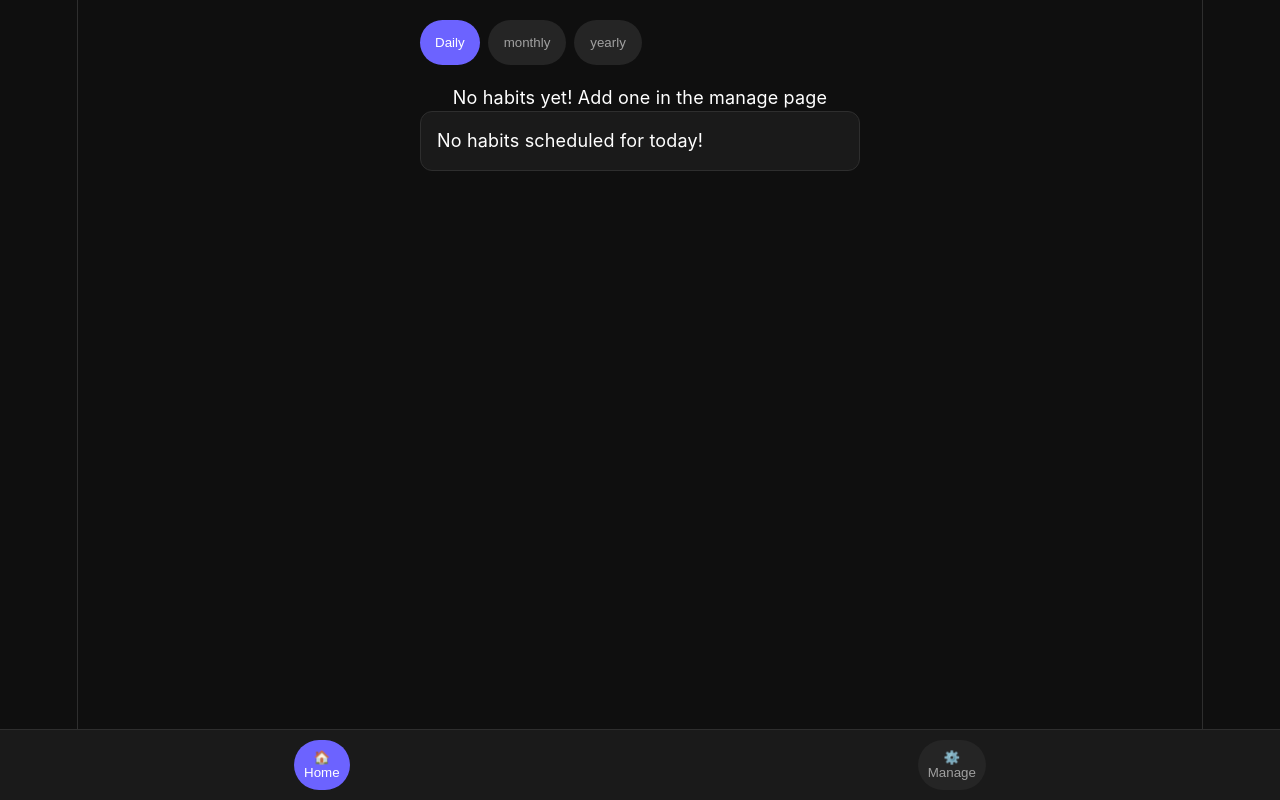
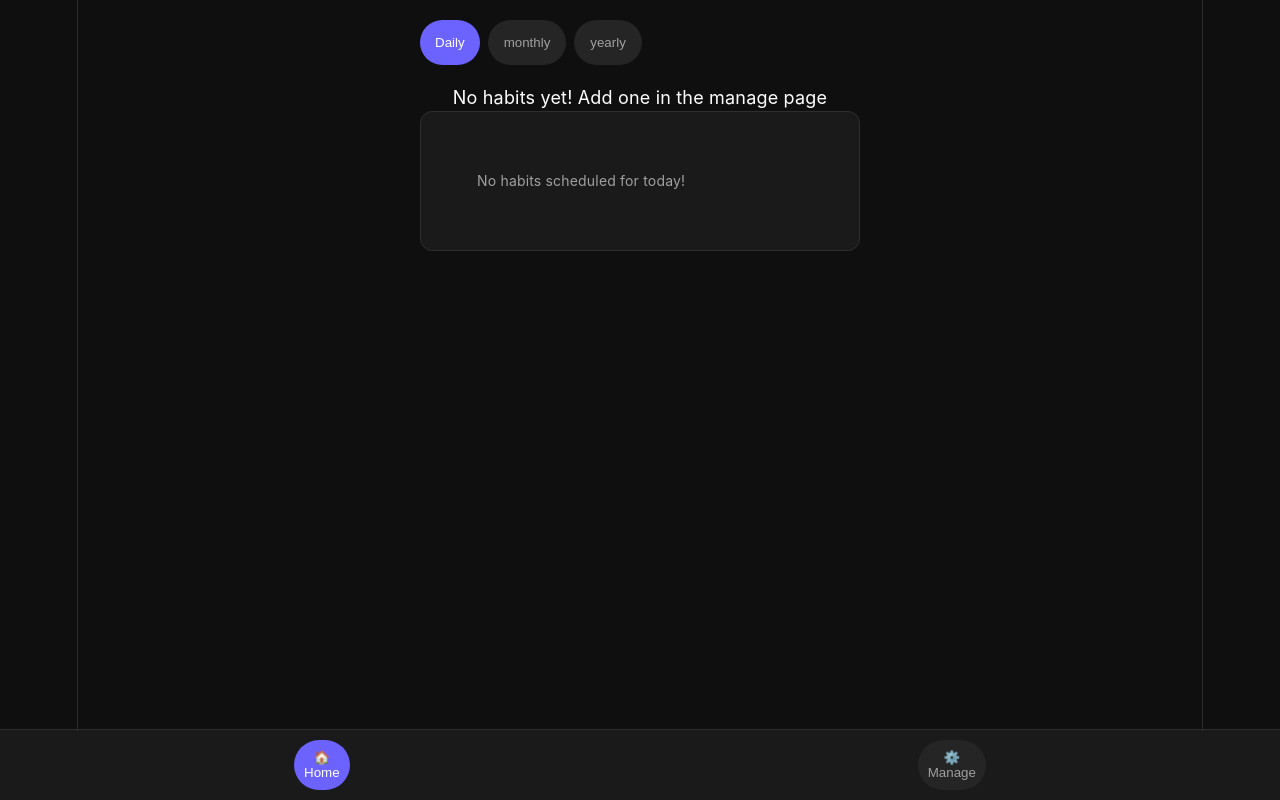
Before and after one commit to bytequestlog-spec/habit-tracker, a React (Vite) app: page / in a window 1280 px wide. Built offline with nearby package versions, Linux system fonts and the light colour scheme.

Commit message:
styled manage page

```diff
--- a/src/components/DailyView.jsx
+++ b/src/components/DailyView.jsx
@@ -15,7 +15,9 @@ function DailyView({ habits, setHabits }) {
 
   return (
     <div className="habit-row">
-      {visibleHabits.length === 0 && <p>No habits scheduled for today!</p>}
+      {visibleHabits.length === 0 && (
+        <p className="empty-message">No habits scheduled for today!</p>
+      )}
       {visibleHabits.map((habit, index) => (
         <div key={index}>
           <span className="habit-name">{habit.name}</span>
--- a/src/components/ManagePage.jsx
+++ b/src/components/ManagePage.jsx
@@ -104,10 +104,11 @@ function ManagePage({ habits, setHabits }) {
                 </div>
               ) : (
                 <div>
-                  <span>
+                  <span className="habit-info">
                     {habit.name} | {habit.days.join(", ")}| {habit.startDate} -{" "}
                     {habit.endDate}
                   </span>
+                  <div className="habit-card-action">
                     <button
                       onClick={() => {
                         setHabits(habits.filter((_, i) => i !== index));
@@ -128,6 +129,7 @@ function ManagePage({ habits, setHabits }) {
                     >
                       edit
                     </button>
+                  </div>
                 </div>
               )}
             </div>
--- a/src/styles/DailyView.css
+++ b/src/styles/DailyView.css
@@ -37,3 +37,10 @@
 .remove-btn:hover {
   background-color: rgb(223, 33, 33);
 }
+
+.empty-message {
+  color: var(--text-secondary);
+  text-align: center;
+  padding: 40px;
+  font-size: 14px;
+}
--- a/src/styles/ManagePage.css
+++ b/src/styles/ManagePage.css
@@ -47,6 +47,19 @@
   display: flex;
   justify-content: space-between;
   align-items: center;
+  gap: 10px;
+}
+
+.habit-info {
+  flex: 1;
+  font-size: 14px;
+  color: var(--text-primary);
+}
+
+.habit-card-action {
+  display: flex;
+  gap: 6px;
+  flex-shrink: 0;
 }
 
 .remove-btn {
```
Lines whose indentation alone changed are shown as unchanged.
